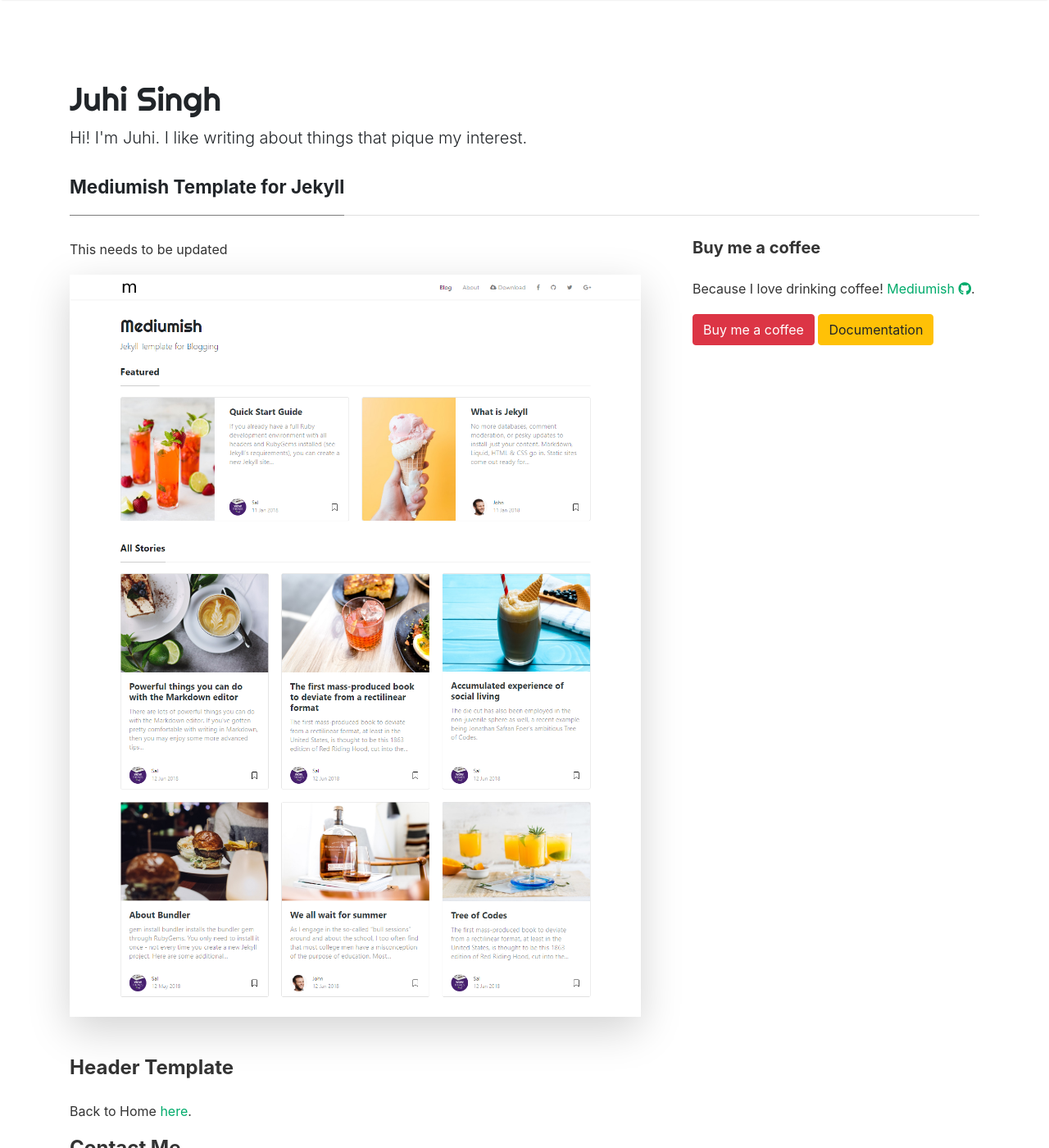
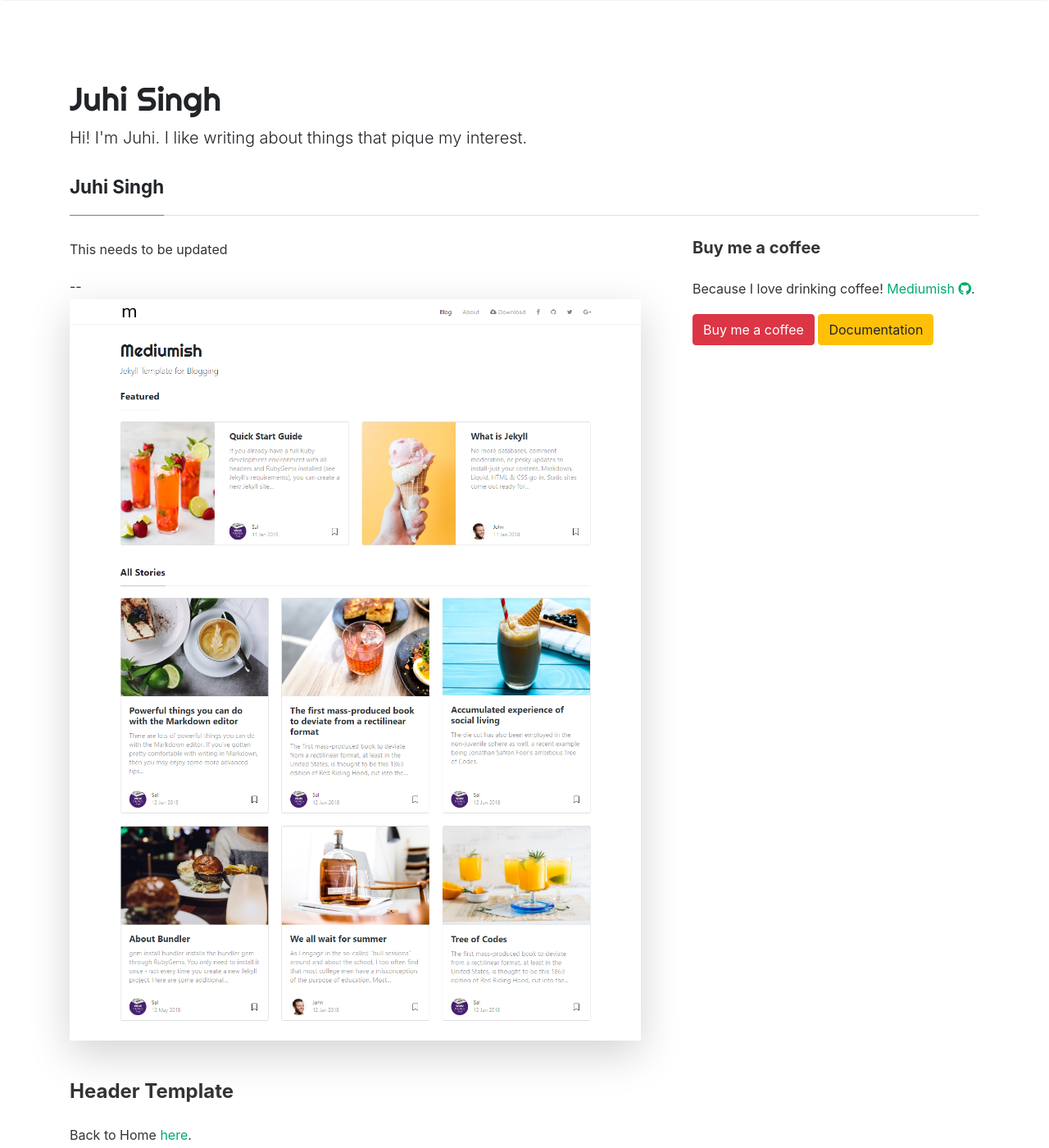
Before and after one commit to jsingh41/jsingh41.github.io, a Jekyll site: the page built from _pages/about.md, in a window 1280 px wide and 1400 px high. Shown: the whole window at 82% size. Built offline with Jekyll 4.4.1, drawn with Linux system fonts in a browser that asks for light colours; nearby versions of some CDN libraries; comment, search, counter and statistics services are not loaded; some of the changed text lies outside the part shown.

Commit message:
Update about.md

```diff
--- a/_pages/about.md
+++ b/_pages/about.md
@@ -1,8 +1,8 @@
 ---
 layout: page
-title: Mediumish Template for Jekyll
+title: Juhi Singh
 permalink: /about
-comments: true
+
 ---
 
 <div class="row justify-content-between">
@@ -10,7 +10,7 @@
 
 <p>This needs to be updated</p>
 
-<p class="mb-5"><img class="shadow-lg" src="{{site.baseurl}}/assets/images/mediumish-jekyll-template.png" alt="jekyll template mediumish" /></p>
+-- <p class="mb-5"><img class="shadow-lg" src="{{site.baseurl}}/assets/images/mediumish-jekyll-template.png" alt="jekyll template mediumish" /></p>
 <h4>Header Template</h4>
 
 <p>Back to Home <a href="http://www.singhjuhi.com/">here</a>.</p>
```
